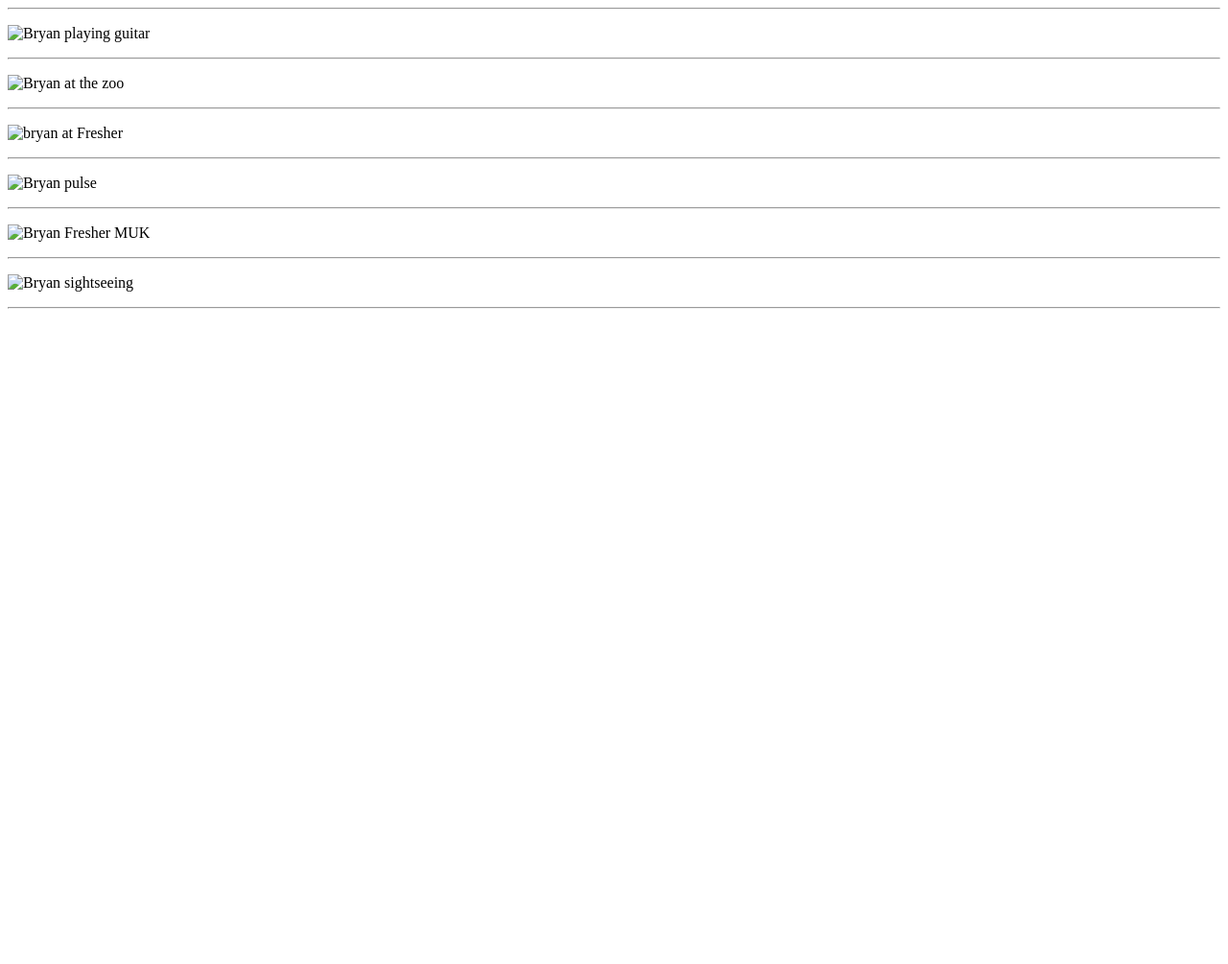
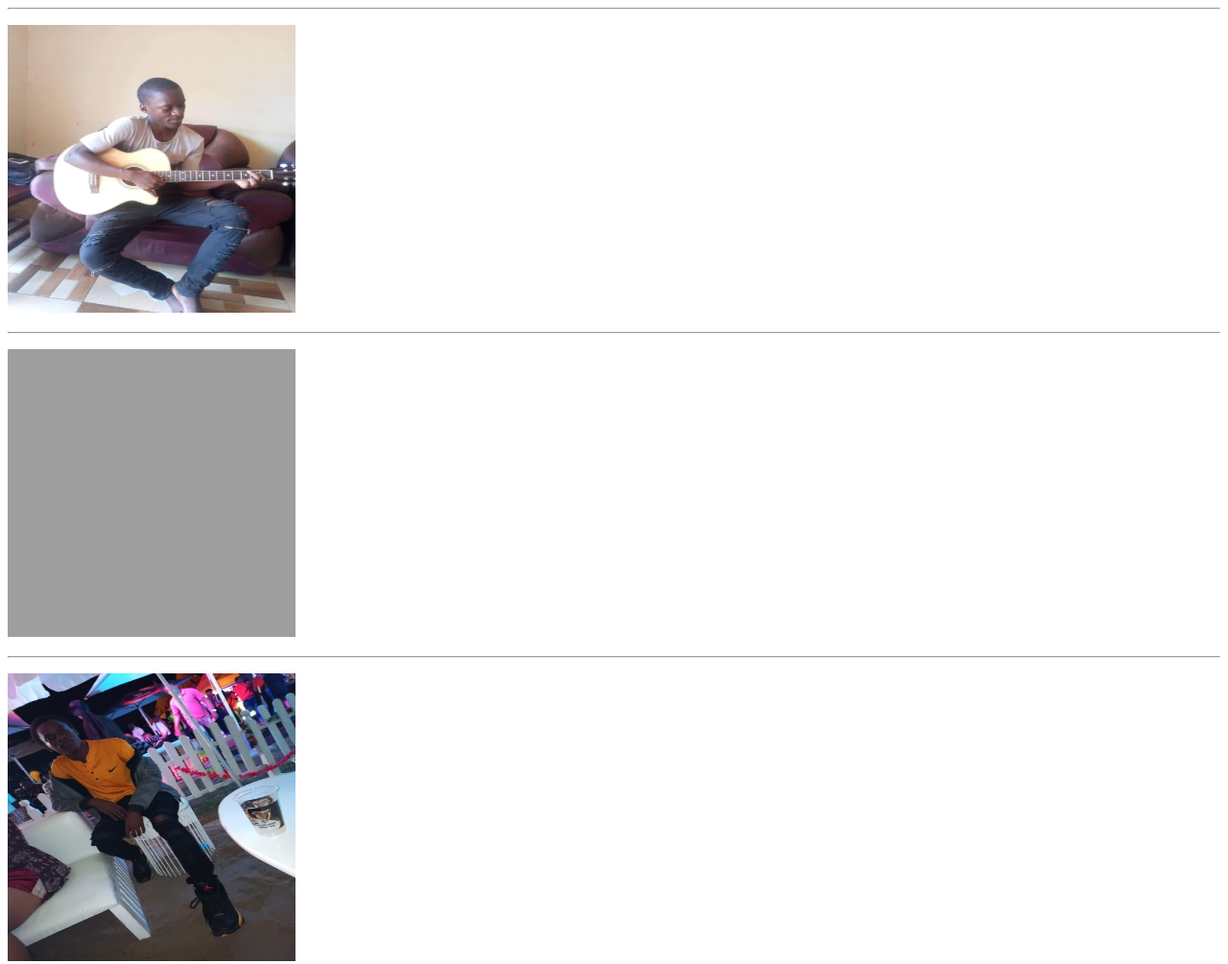
Before and after one commit to baliddeki/bryan-website, a plain HTML site: page Gallery collection.html in a window 1280 px wide. Shown: the top 1005 px of the page at 96% size. Before the commit the page ends 800 px from the top, so only its background shows below. Drawn offline with Linux system fonts and the light colour scheme; the site is published under a folder, as on GitHub Pages, so addresses that start at the root find nothing.

Commit message:
Update Gallery collection.html

```diff
--- a/Gallery collection.html
+++ b/Gallery collection.html
@@ -8,17 +8,17 @@
 </head>
 <body>
     <hr>
-    <p><img src="/Bryan pictures/bryan guitar.jpg" alt="Bryan playing guitar" width="300px" height="300px"></p>
+    <p><img src="Bryan pictures/bryan guitar.jpg" alt="Bryan playing guitar" width="300px" height="300px"></p>
     <hr>
-    <p><img src="/Bryan pictures/bryan zoo.jpg" alt="Bryan at the zoo" height="300px" width="300px"></p>
+    <p><img src="Bryan pictures/bryan zoo.jpg" alt="Bryan at the zoo" height="300px" width="300px"></p>
     <hr>
-    <p><img src="/Bryan pictures/party.jpg" alt="bryan at Fresher" width="300px" height="300px"></p>
+    <p><img src="Bryan pictures/party.jpg" alt="bryan at Fresher" width="300px" height="300px"></p>
     <hr>
-    <p><img src="/Bryan pictures/pulse going.jpg" alt="Bryan pulse" width="300px" height="300px"></p>
+    <p><img src="Bryan pictures/pulse going.jpg" alt="Bryan pulse" width="300px" height="300px"></p>
     <hr>
-    <p><img src="/Bryan pictures/pulse.jpg" alt="Bryan Fresher MUK" width="300px" height="300px"></p>
+    <p><img src="Bryan pictures/pulse.jpg" alt="Bryan Fresher MUK" width="300px" height="300px"></p>
     <hr>
-    <p><img src="/Bryan pictures/IMG_20220329_073928_806.jpg" alt="Bryan sightseeing" height="300px" width="300"></p>
+    <p><img src="Bryan pictures/IMG_20220329_073928_806.jpg" alt="Bryan sightseeing" height="300px" width="300"></p>
     <hr>
 
 </body>
```
